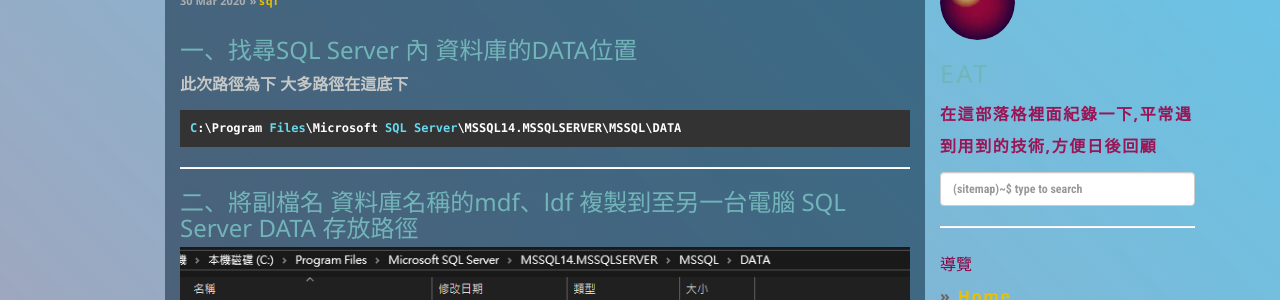
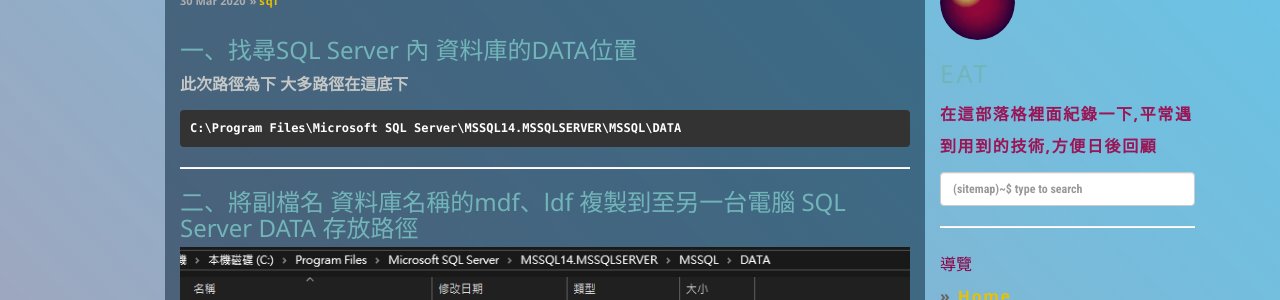
Before and after one commit to dyeat/dyeat.github.io, a Jekyll site: the page built from _posts/2020-03-30-SQL Server 硬碟mdf ldf檔匯入.md, in a window 1280 px wide and 900 px high. Shown: the part 135-435 px from the top of the window. Built offline with Jekyll 4.4.1, drawn with Linux system fonts in a browser that asks for light colours; nearby versions of some CDN libraries; comment, search, counter and statistics services are not loaded.

Commit message:
update post

````diff
--- a/_posts/2020-03-30-SQL Server 硬碟mdf ldf檔匯入.md
+++ b/_posts/2020-03-30-SQL Server 硬碟mdf ldf檔匯入.md
@@ -10,9 +10,7 @@
 
 此次路徑為下 大多路徑在這底下
 
-```bat
-C:\Program Files\Microsoft SQL Server\MSSQL14.MSSQLSERVER\MSSQL\DATA
-```
+<pre>C:\Program Files\Microsoft SQL Server\MSSQL14.MSSQLSERVER\MSSQL\DATA</pre>
 
 ---
 
````
